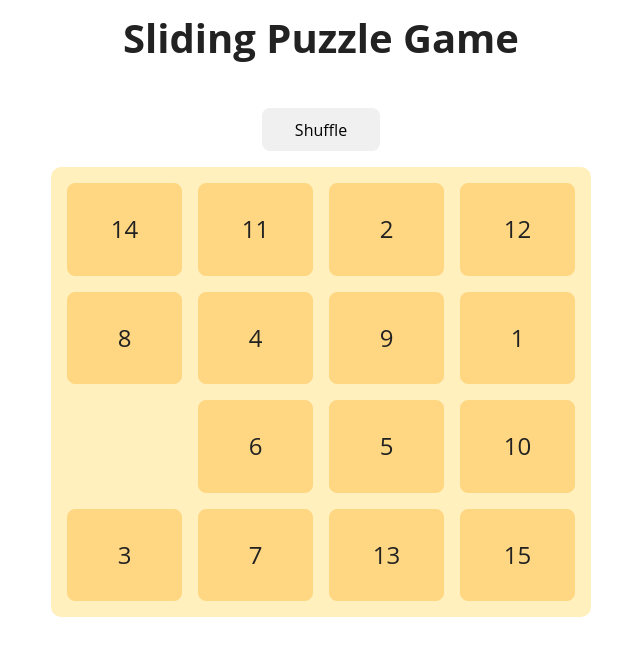
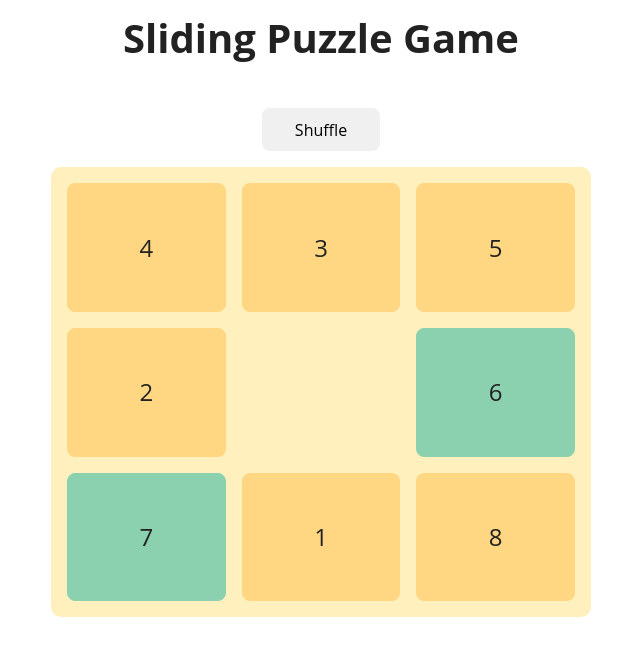
Before and after one commit to juliasophieg/n-puzzle-game, a React (Vite) app: page / in a window 1280 px wide. Shown: the top 656 px of the page, without its empty margins (319-959 px from the left). Built offline with nearby package versions, Linux system fonts and the light colour scheme.

Commit message:
simplified the movebrick function

```diff
--- a/src/App.jsx
+++ b/src/App.jsx
@@ -11,8 +11,8 @@ const PageWrapper = styled.div`
 `;
 
 function App() {
-  const [rows, setRows] = useState(4);
-  const [columns, setColumns] = useState(4);
+  const [rows, setRows] = useState(3); //Change number of rows
+  const [columns, setColumns] = useState(3); // Change number of columns
 
   return (
     <PageWrapper>
--- a/src/assets/components/PuzzleBoard.jsx
+++ b/src/assets/components/PuzzleBoard.jsx
@@ -73,53 +73,24 @@ function PuzzleBoard({ rows, columns }) {
     const emptyRow = Math.floor(emptySlot / columns);
     const emptyColumn = emptySlot % columns;
 
-    // Check if clicked brick and empty slot are in the same row or column
     if (clickedRow === emptyRow || clickedColumn === emptyColumn) {
-      console.log("Clicked brick can be moved");
+      // Determine the direction of the shift
+      const direction = clickedRow === emptyRow ? 1 : columns;
+      const step = clickedIndex < emptySlot ? direction : -direction;
 
-      // Same row
-      if (clickedRow === emptyRow) {
-        // Shift the numbers towards the empty slot
-        if (clickedIndex < emptySlot) {
-          for (let i = emptySlot; i > clickedIndex; i--) {
-            bricks[i] = bricks[i - 1];
-          }
-        } else {
-          for (let i = emptySlot; i < clickedIndex; i++) {
-            bricks[i] = bricks[i + 1];
-          }
-        }
-        // Place the clicked brick in the empty slot
-        bricks[clickedIndex] = null;
-        setEmptySlot(clickedIndex);
-      } else {
-        // Same column
-        const colIndex = clickedColumn;
-        // Create a subarray of the column
-        const colArray = [];
-        for (let i = 0; i < rows; i++) {
-          colArray.push(bricks[colIndex + i * columns]);
-        }
-        // Shift the numbers towards the empty slot
-        if (clickedIndex < emptySlot) {
-          for (let i = emptySlot; i > clickedIndex; i -= columns) {
-            bricks[i] = bricks[i - columns];
-          }
-        } else {
-          for (let i = emptySlot; i < clickedIndex; i += columns) {
-            bricks[i] = bricks[i + columns];
-          }
-        }
-        // Place the clicked brick in the empty slot
-        bricks[clickedIndex] = null;
-        setEmptySlot(clickedIndex);
+      // Shift the numbers towards the empty slot
+      for (let i = emptySlot; i !== clickedIndex; i -= step) {
+        bricks[i] = bricks[i - step];
       }
+
+      // Place the clicked brick in the empty slot
+      bricks[clickedIndex] = null;
+      setEmptySlot(clickedIndex);
+
       // If puzzle is solved, show the modal
       if (isPuzzleSolved()) {
         setShowModal(true);
       }
-    } else {
-      console.log("Clicked brick can not be moved");
     }
   };
 
--- a/src/utils/shuffleBricks.js
+++ b/src/utils/shuffleBricks.js
@@ -8,7 +8,6 @@ const shuffleBricks = (rows, columns, setBricks, setEmptySlot) => {
   shuffledBricks.splice(emptySlotPosition, 0, null);
   setBricks(shuffledBricks);
   setEmptySlot(emptySlotPosition);
-  console.log("Bricks", shuffledBricks);
 };
 
 export default shuffleBricks;
```
